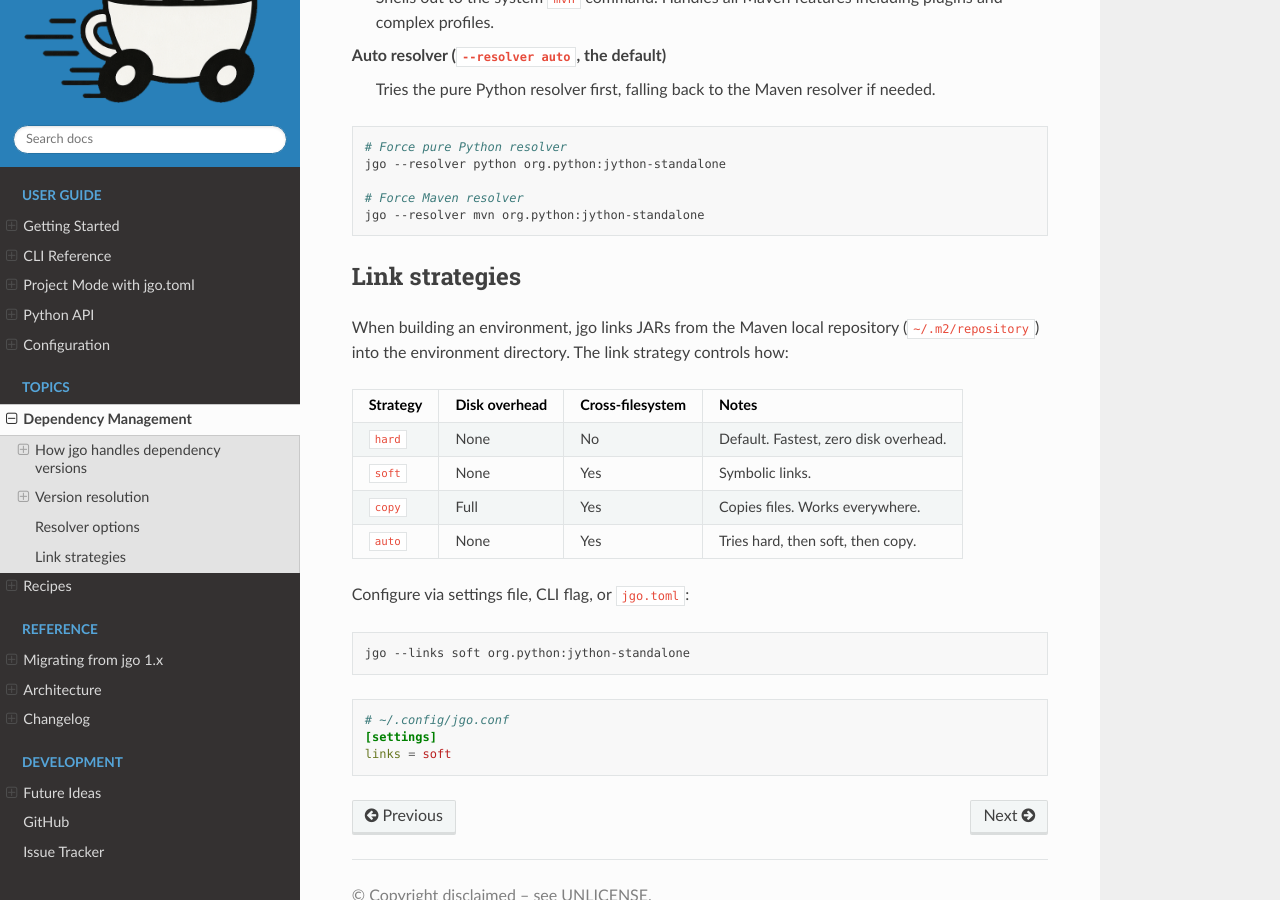
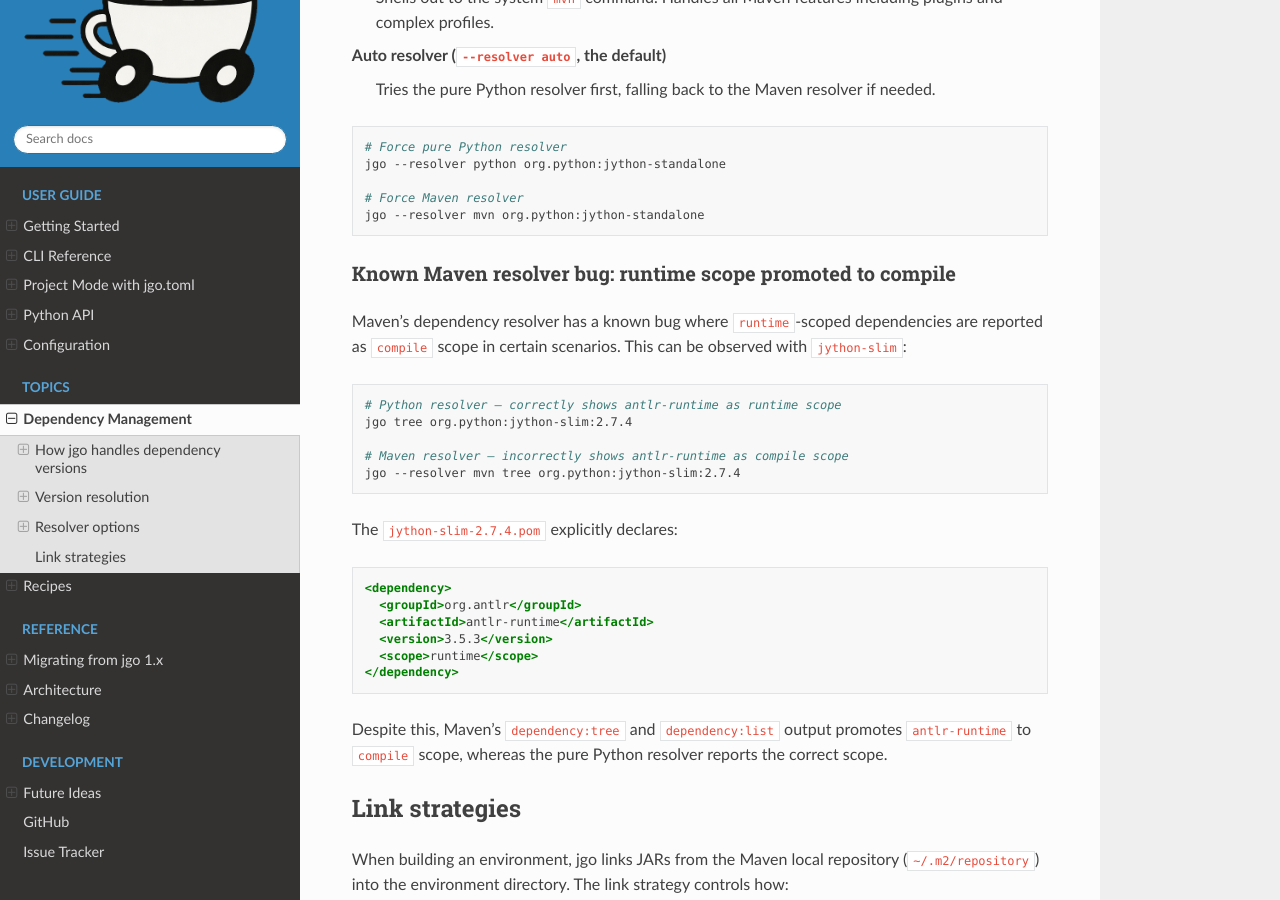
Before and after one commit to scijava/jgo, a Sphinx documentation site: the page built from docs/dependency-management.md, in a window 1280 px wide and 900 px high, scrolled down 1831 px. Built offline with Sphinx 7.4.7 and the Read the Docs theme 3.1.0, drawn with Linux system fonts in a browser that asks for light colours.

Commit message:
Resolve the "scope matching improvements" TODO
There is nothing to do on the jgo side -- it's a Maven bug.

````diff
--- a/docs/dependency-management.md
+++ b/docs/dependency-management.md
@@ -66,6 +66,31 @@ jgo --resolver python org.python:jython-standalone
 jgo --resolver mvn org.python:jython-standalone
 ```
 
+### Known Maven resolver bug: runtime scope promoted to compile
+
+Maven's dependency resolver has a known bug where `runtime`-scoped dependencies are reported as `compile` scope in certain scenarios. This can be observed with `jython-slim`:
+
+```bash
+# Python resolver — correctly shows antlr-runtime as runtime scope
+jgo tree org.python:jython-slim:2.7.4
+
+# Maven resolver — incorrectly shows antlr-runtime as compile scope
+jgo --resolver mvn tree org.python:jython-slim:2.7.4
+```
+
+The `jython-slim-2.7.4.pom` explicitly declares:
+
+```xml
+<dependency>
+  <groupId>org.antlr</groupId>
+  <artifactId>antlr-runtime</artifactId>
+  <version>3.5.3</version>
+  <scope>runtime</scope>
+</dependency>
+```
+
+Despite this, Maven's `dependency:tree` and `dependency:list` output promotes `antlr-runtime` to `compile` scope, whereas the pure Python resolver reports the correct scope.
+
 ## Link strategies
 
 When building an environment, jgo links JARs from the Maven local repository (`~/.m2/repository`) into the environment directory. The link strategy controls how:
````
Also changed, not shown: TODO.md (+0 -10 lines).
